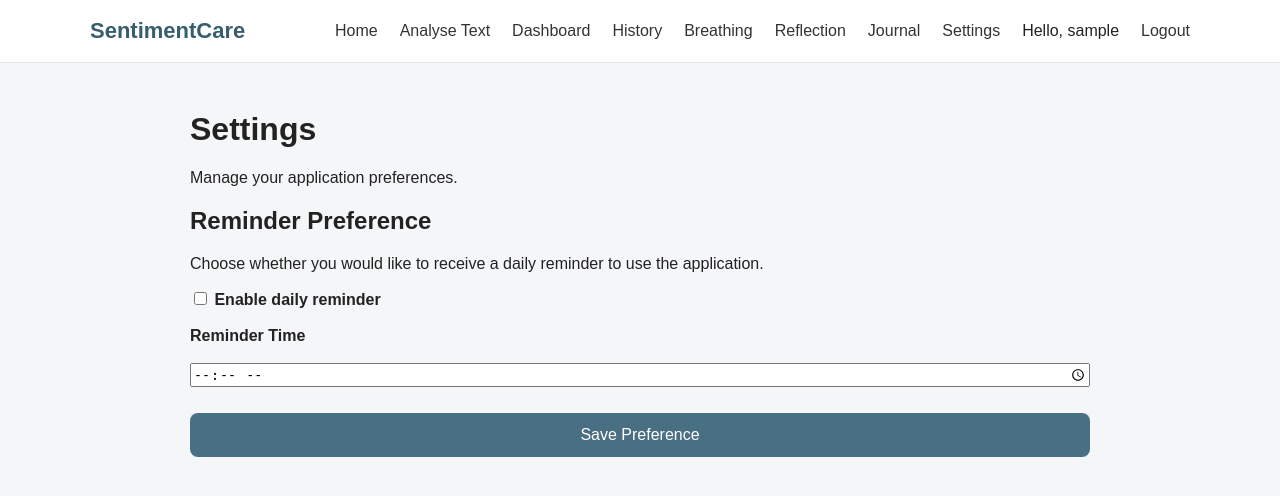
After one commit to dodo762/Text-Sentiment-Project, a Flask app: page /settings in a window 1280 px wide. The commit adds this page. Shown: the top 496 px of the page. Run offline with Flask 3, Linux system fonts and the light colour scheme; the visitor is signed in with stand-in values (Sample User, id 1); data that the repository does not hold is empty; parts of the project's set-up code (start-up, migrations or seed data) failed here and were passed over.

Commit message:
Setting page for time reminder completed

```diff
--- a/app.py
+++ b/app.py
@@ -27,6 +27,8 @@ from werkzeug.security import (
 from database import get_database_connection
 #import own prediction function
 from sentiment_service import predict_sentiment
+#for handling date and time operations(datetime gives current time, timedelta help to calculate 30 minutes before the saved reminder time)
+from datetime import datetime, timedelta
 
 #Create the Flask application
 app = Flask(__name__)
@@ -52,7 +54,53 @@ def login_required(view_function):
 #App currently have two routes(home page and sentiment analysis page)
 @app.route("/")
 def home():
-    return render_template("home.html")
+    #If the user is not logged in, Home still work normally
+    #If the user is logged in, Flask loads reminder_enabled and reminder_time and send to home.html as reminder_data
+    reminder_data = None
+    show_reminder = False
+
+    if "user_id" in session:
+        connection = get_database_connection()
+        cursor = connection.cursor(dictionary=True)
+
+        cursor.execute(
+            """
+            SELECT reminder_enabled, reminder_time
+            FROM user_settings
+            WHERE user_id = %s
+            """,
+            (session["user_id"],)
+        )
+
+        reminder_data = cursor.fetchone()
+
+
+
+        if reminder_data and reminder_data["reminder_enabled"] and reminder_data["reminder_time"]:
+            now = datetime.now()
+
+            reminder_time = reminder_data["reminder_time"]
+
+            reminder_datetime = now.replace(
+                hour=reminder_time.seconds // 3600,
+                minute=(reminder_time.seconds // 60) % 60,
+                second=0,
+                microsecond=0
+            )
+
+            reminder_start = reminder_datetime - timedelta(minutes=30)
+
+            if reminder_start <= now <= reminder_datetime:
+                show_reminder = True
+
+        cursor.close()
+        connection.close()
+
+    return render_template(
+        "home.html",
+        reminder_data = reminder_data,
+        show_reminder = show_reminder
+    )
 
 @app.route("/register", methods=["GET", "POST"])
 def register():
@@ -759,5 +807,65 @@ def edit_journal_entry(entry_id):
         entry=entry
     )
 
+#Step 11.2
+#Create URL for settings page
+@app.route("/settings", methods=["GET", "POST"])
+@login_required
+def settings():
+    #Flask display settings file
+    if request.method == "POST":
+        #if checkbox is checked, reminder_enabled will be "on", if not checked, reminder_enabled will be None
+        #Use a ternary operator to convert the checkbox value to 1 (enabled) or 0 (disabled)
+        reminder_enabled = 1 if request.form.get("reminder_enabled") else 0
+        reminder_time = request.form.get("reminder_time")
+
+        connection = get_database_connection()
+        cursor = connection.cursor()
+
+        cursor.execute(
+            """
+            INSERT INTO user_settings (user_id, reminder_enabled, reminder_time)
+            VALUES (%s, %s, %s)
+            ON DUPLICATE KEY UPDATE
+                reminder_enabled = VALUES(reminder_enabled),
+                reminder_time = VALUES(reminder_time)
+            """,
+            (
+                session["user_id"],
+                reminder_enabled,
+                reminder_time
+            )
+        )
+
+        connection.commit()
+
+        cursor.close()
+        connection.close()
+        flash("Reminder preference saved successfully.", "success")
+
+
+    connection = get_database_connection()
+    cursor = connection.cursor(dictionary=True)
+
+    #Load only the user preference for current logged-in user
+    cursor.execute(
+        """
+        SELECT reminder_enabled, reminder_time
+        FROM user_settings
+        WHERE user_id = %s
+        """,
+        (session["user_id"],)
+    )
+
+    settings_data = cursor.fetchone()
+
+    cursor.close()
+    connection.close()
+
+    return render_template(
+        "settings.html",
+        settings_data=settings_data
+    )
+
 if __name__ == "__main__":
     app.run(debug=True)
--- a/static/style.css
+++ b/static/style.css
@@ -547,3 +547,20 @@ button:hover {
 .journal-entry-card small {
     color: #666666;
 }
+
+.reminder-box {
+    max-width: 1160px;
+    margin: 30px auto 10px;
+    padding: 20px 24px;
+    background: #eef5f8;
+    border-left: 5px solid #5f7f91;
+    border-radius: 10px;
+}
+
+.reminder-box h2 {
+    margin-top: 0;
+}
+
+.reminder-box p {
+    margin-bottom: 16px;
+}
--- a/templates/base.html
+++ b/templates/base.html
@@ -58,6 +58,10 @@
                             Journal
                         </a>
 
+                        <a href="{{ url_for('settings') }}">
+                            Settings
+                        </a>
+
                         <span>
                             Hello, {{ session.get("username") }}
                         </span>
--- /dev/null
+++ b/templates/settings.html
@@ -0,0 +1,55 @@
+<!--Step 11: Settings Page-->
+<!--Reuse existing navigation bar and overall layout-->
+{% extends "base.html" %}
+
+<!--Change browser tab title to Settings-->
+{% block title %}Settings{% endblock %}
+
+{% block content %}
+<!--page-container and content-card reuse existing page styling-->
+<div class="page-container">
+    <div class="content-card">
+        <h1>Settings</h1>
+
+        <p>
+            Manage your application preferences.
+        </p>
+
+        <!--Step 11.4-->
+        <!--Separate area that style later when build actual reminder preference-->
+        <div class="settings-section">
+            <h2>Reminder Preference</h2>
+
+            <p>
+                Choose whether you would like to receive a daily reminder to use the application.
+            </p>
+
+            <!--Form use to let Flask receive user preference-->
+            <form method="POST">
+                <label>
+                    <!--Check user wants reminders on or off-->
+                    <input
+                        type="checkbox"
+                        name="reminder_enabled"
+                        {% if settings_data and settings_data.reminder_enabled %}
+                            checked
+                        {% endif %}
+                    >
+                    Enable daily reminder
+                </label>
+
+                <label for="reminder_time">Reminder Time</label>
+                <!--Let user choose the time-->
+                <input
+                    type="time"
+                    id="reminder_time"
+                    name="reminder_time"
+                    value="{% if settings_data and settings_data.reminder_time %}{{ settings_data.reminder_time|string }}{% endif %}"
+                >
+
+                <button type="submit">Save Preference</button>
+            </form>
+        </div>
+    </div>
+</div>
+{% endblock %}
```
Also changed, not shown: templates/home.html (+15 -0 lines).
